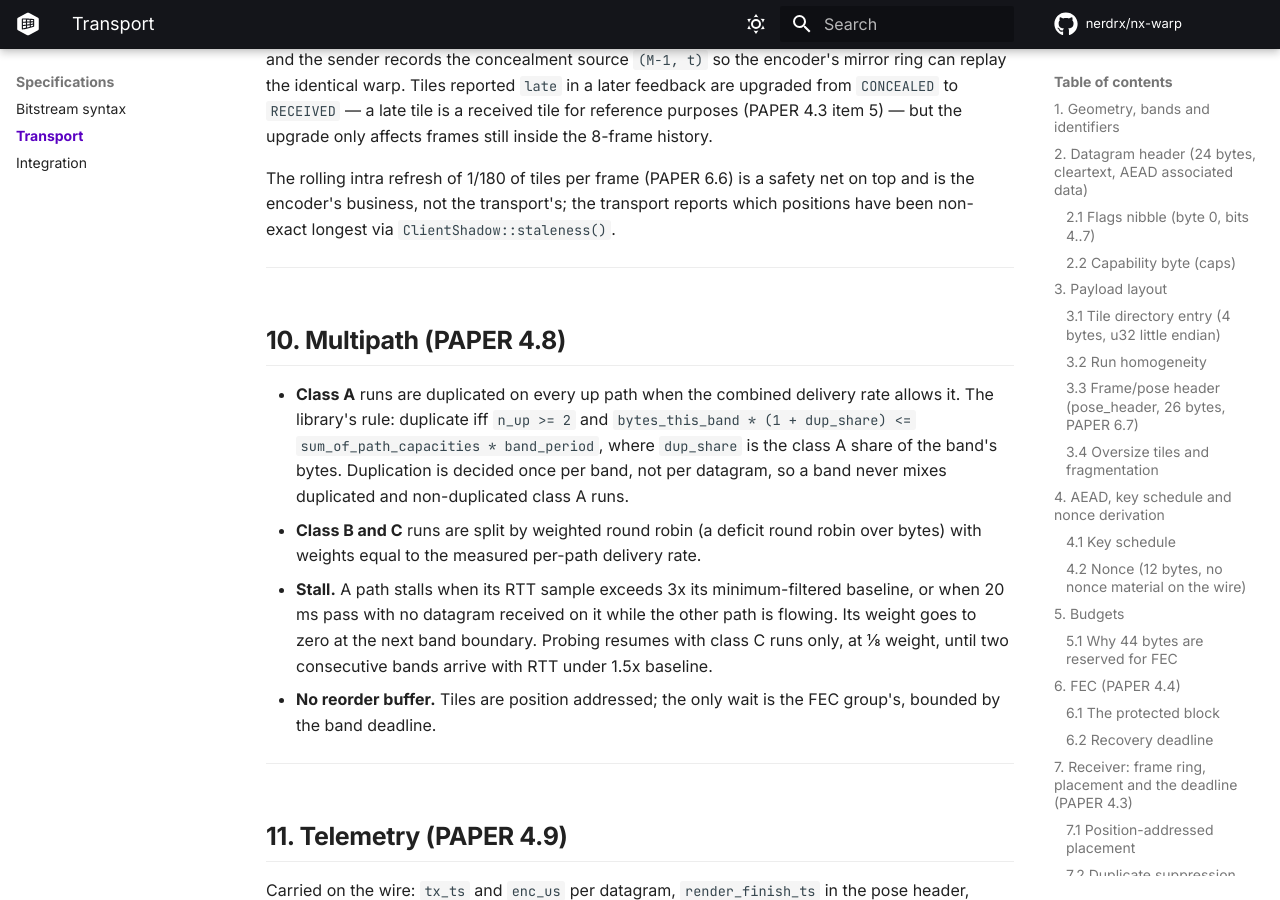
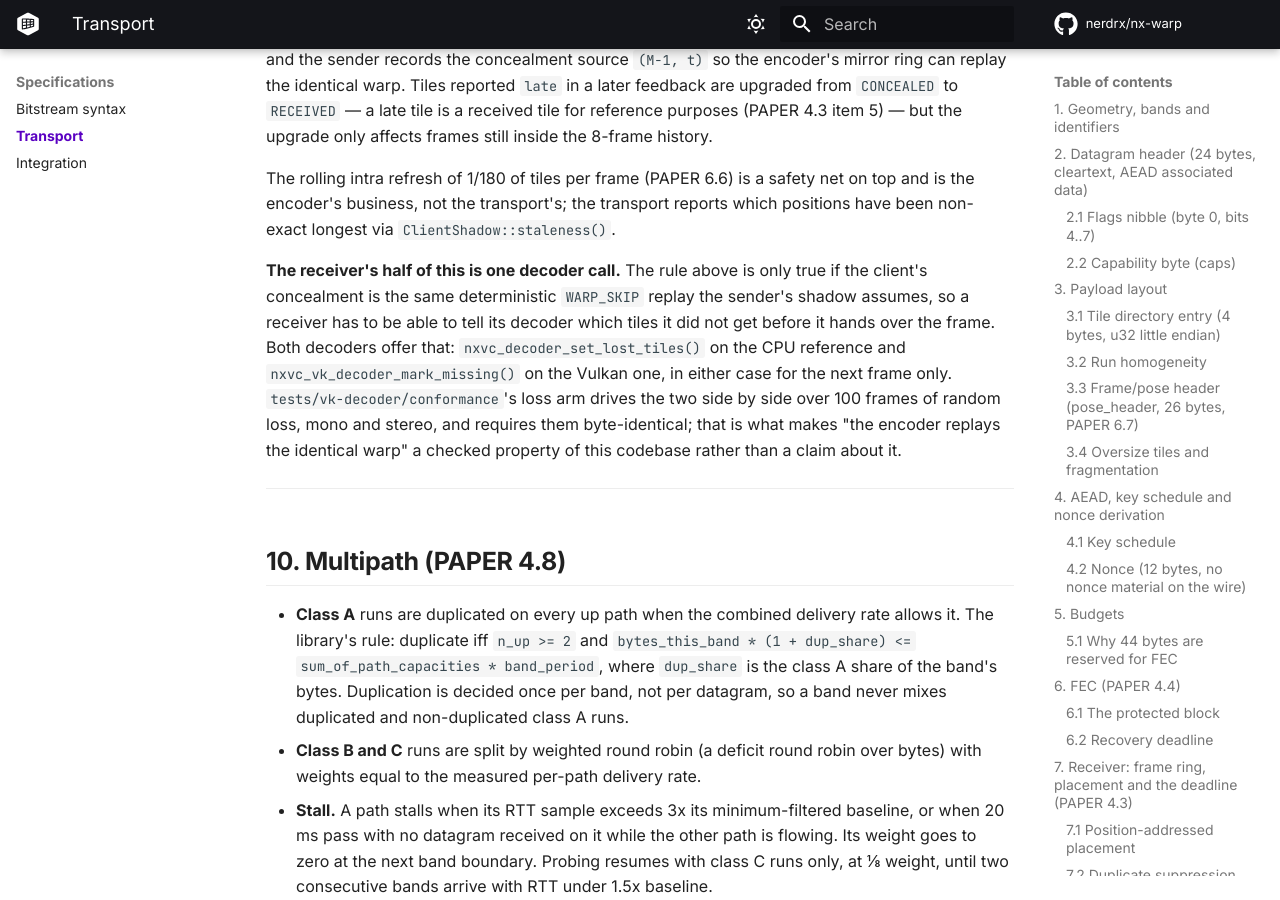
Before and after one commit to nerdrx/nx-warp, an MkDocs documentation site: the page built from docs/TRANSPORT.md, in a window 1280 px wide and 900 px high, scrolled down 20336 px. Built offline with MkDocs 1.6.1 and Material for MkDocs 9.7.7, drawn with Linux system fonts in a browser that asks for light colours; comment, search, counter and statistics services are not loaded.

Commit message:
docs(inter): the Adreno 650 numbers, and the transport's other half
The Pico 4 run landed: 201 streams checked, 15 skipped, zero mismatching
samples, and both loss arms -- mono and stereo -- byte-identical to the
reference.  Three drivers.

docs/TRANSPORT.md 9 said the sender's shadow needs the client's concealment to
be the same deterministic WARP_SKIP replay and never named the call that makes
it so.  Both decoders offer one now, and the loss test is what turns 'the
encoder replays the identical warp' into a checked property.

Co-Authored-By: Claude Opus 5 <noreply@anthropic.com>

```diff
--- a/docs/TRANSPORT.md
+++ b/docs/TRANSPORT.md
@@ -784,6 +784,17 @@ The rolling intra refresh of 1/180 of tiles per frame (PAPER 6.6) is a safety ne
 top and is the encoder's business, not the transport's; the transport reports which
 positions have been non-exact longest via `ClientShadow::staleness()`.
 
+**The receiver's half of this is one decoder call.** The rule above is only true if
+the client's concealment is the same deterministic `WARP_SKIP` replay the sender's
+shadow assumes, so a receiver has to be able to tell its decoder which tiles it did
+not get before it hands over the frame. Both decoders offer that:
+`nxvc_decoder_set_lost_tiles()` on the CPU reference and
+`nxvc_vk_decoder_mark_missing()` on the Vulkan one, in either case for the next frame
+only. `tests/vk-decoder/conformance`'s loss arm drives the two side by side over 100
+frames of random loss, mono and stereo, and requires them byte-identical; that is
+what makes "the encoder replays the identical warp" a checked property of this
+codebase rather than a claim about it.
+
 ---
 
 ## 10. Multipath (PAPER 4.8)
```
Also changed, not shown: vk/decoder/README.md (+11 -2 lines).
